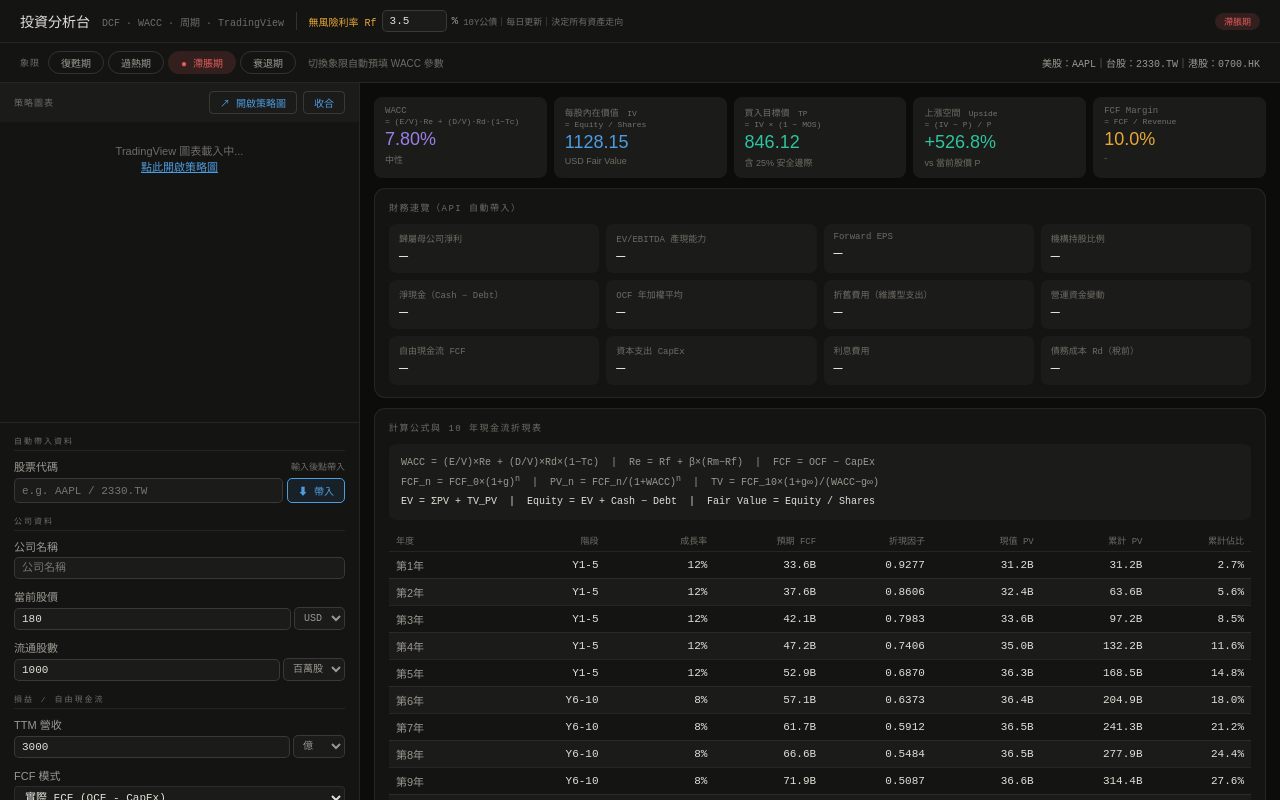
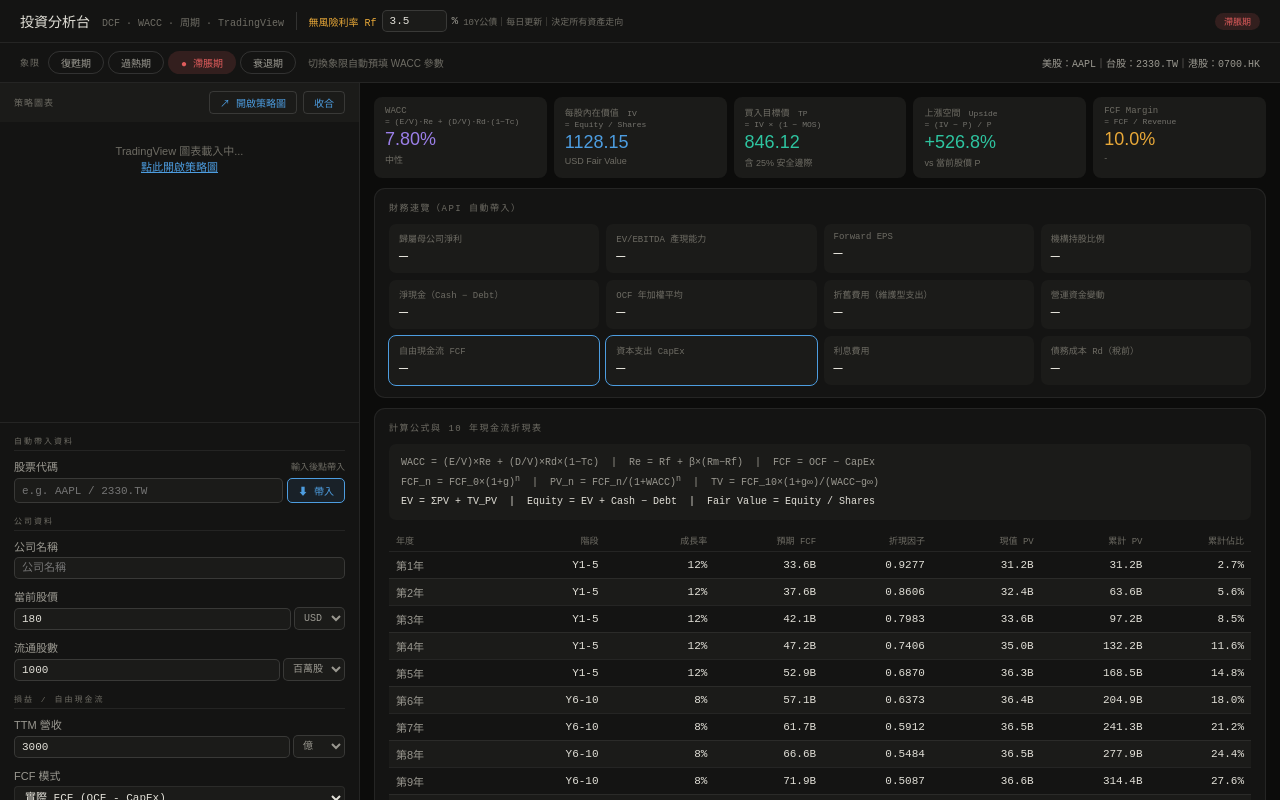
Before and after one commit to RabbirReaper/invest, a Vue app: page / in a window 1280 px wide. Built offline with nearby package versions, Linux system fonts and the light colour scheme.

Commit message:
feat: 財務速覽中標記會進入公式計算的欄位（FCF / CapEx）

```diff
--- a/src/assets/dashboard.css
+++ b/src/assets/dashboard.css
@@ -20,6 +20,7 @@ body { background: var(--bg); color: var(--text); font-family: 'Noto Sans TC', s
 .rf-hint { font-size: 9px; color: var(--muted); font-family: 'DM Mono', monospace; white-space: nowrap; }
 .api-grid { display: grid; grid-template-columns: repeat(4, 1fr); gap: 7px; }
 .api-item { background: var(--s2); border-radius: 7px; padding: 8px 10px; }
+.api-item--calc { outline: 1px solid var(--blue); }
 .api-lbl { display: block; font-size: 9px; color: var(--muted); font-family: 'DM Mono', monospace; margin-bottom: 3px; white-space: nowrap; overflow: hidden; text-overflow: ellipsis; }
 .api-val { display: block; font-size: 15px; font-weight: 500; font-family: 'DM Mono', monospace; color: var(--text); }
 .phase-row { display: flex; gap: 4px; padding: 8px 20px; background: var(--s1); border-bottom: 0.5px solid var(--border); flex-wrap: wrap; align-items: center; flex-shrink: 0; }
--- a/src/components/FinancialSummary.vue
+++ b/src/components/FinancialSummary.vue
@@ -34,11 +34,11 @@
         <span class="api-lbl">營運資金變動</span>
         <span class="api-val" id="ap-wcc">—</span>
       </div>
-      <div class="api-item">
+      <div class="api-item api-item--calc">
         <span class="api-lbl">自由現金流 FCF</span>
         <span class="api-val" id="ap-fcf">—</span>
       </div>
-      <div class="api-item">
+      <div class="api-item api-item--calc">
         <span class="api-lbl">資本支出 CapEx</span>
         <span class="api-val" id="ap-capex-api">—</span>
       </div>
```
